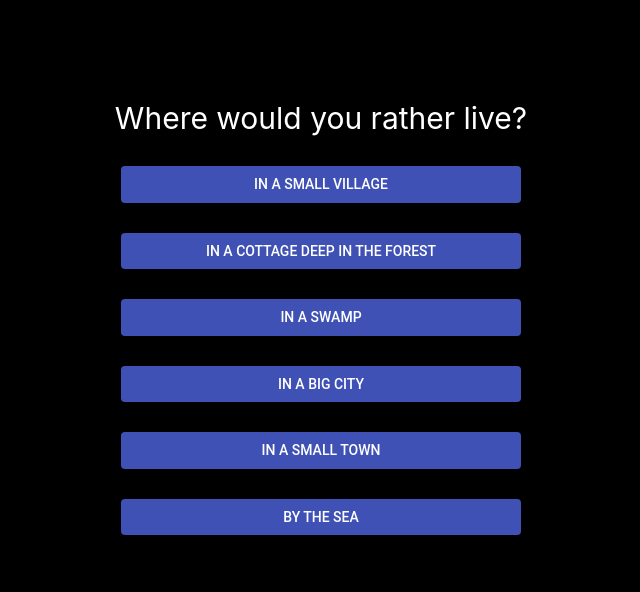
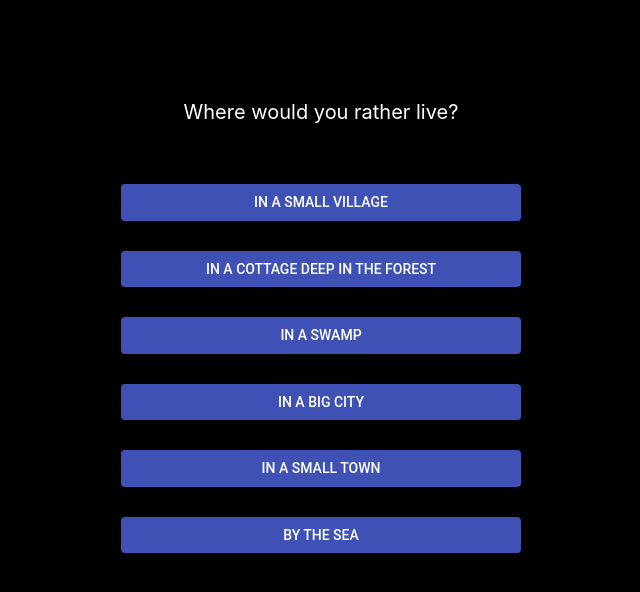
Before and after one commit to lilja-listus/fu-personality-test, a React (Create React App) app: page / in a window 1280 px wide. Shown: the top 592 px of the page, without its empty margins (319-959 px from the left). Built offline with nearby package versions, Linux system fonts and the light colour scheme.

Commit message:
Adjust styles.

```diff
--- a/src/components/test-end/index.scss
+++ b/src/components/test-end/index.scss
@@ -0,0 +1,12 @@
+.output {
+  font-size: 40px;
+  margin: 40px 0px;
+}
+
+.text {
+  font-size: 20px;
+}
+
+button {
+  text-transform: lowercase;
+}
--- a/src/components/test-end/index.tsx
+++ b/src/components/test-end/index.tsx
@@ -12,17 +12,24 @@ class TestEnd extends Component<any, any> {
 
   render() {
     const finalAnswers = findFinalAnswer(this.props.nationalities);
-    const items = finalAnswers.map(answer => <div>{answer}</div>);
+
+    let output = "";
+
+    if (finalAnswers.length > 1) {
+      const last = finalAnswers.pop();
+      output += finalAnswers.join(", ") + " or " + last;
+    } else {
+      output += finalAnswers[0];
+    }
 
     return (
       <div>
-        <p> Thanks for taking the test</p>
-        <div>You are most probably:</div>
-        <div>{React.Children.toArray(items)}</div>
+        <div className="text">You are most probably:</div>
+        <div className="output">{output}</div>
 
         <Button
           variant="contained"
-          color="secondary"
+          color="default"
           href="#"
           onClick={this.handleResetClick.bind(this)}
         >
--- a/src/components/test-question/index.scss
+++ b/src/components/test-question/index.scss
@@ -1,7 +1,13 @@
+.body {
+  display: flex;
+  justify-content: center;
+}
 .question {
-  font-size: 30px;
   text-align: center;
+  font-size: 20px;
 }
 .buttons {
-  margin: 30px;
+  margin-top: 30px;
+
+  align-content: center;
 }
--- a/src/components/test-question/index.tsx
+++ b/src/components/test-question/index.tsx
@@ -13,11 +13,9 @@ class TestQuestion extends Component<any, any> {
 
   render() {
     return (
-      <div>
-        <div>
-          <div className="question">
-            {this.props.test_question.instruction_text}
-          </div>
+      <div className="buttons-root">
+        <div className="question">
+          {this.props.test_question.instruction_text}
         </div>
         <div className="buttons">
           {this.props.test_question.answer_options.map(
--- a/src/components/test/index.scss
+++ b/src/components/test/index.scss
@@ -1,4 +1,5 @@
 body {
   display: flex;
   justify-content: center;
+  margin: 0 auto;
 }
--- a/src/index.css
+++ b/src/index.css
@@ -1,7 +1,10 @@
 body {
   margin: 0;
   padding: 0;
+  display: flex;
+  justify-content: center;
   width: 100%;
+
   font-family: -apple-system, BlinkMacSystemFont, "Segoe UI", "Roboto", "Oxygen",
     "Ubuntu", "Cantarell", "Fira Sans", "Droid Sans", "Helvetica Neue",
     sans-serif;
```
